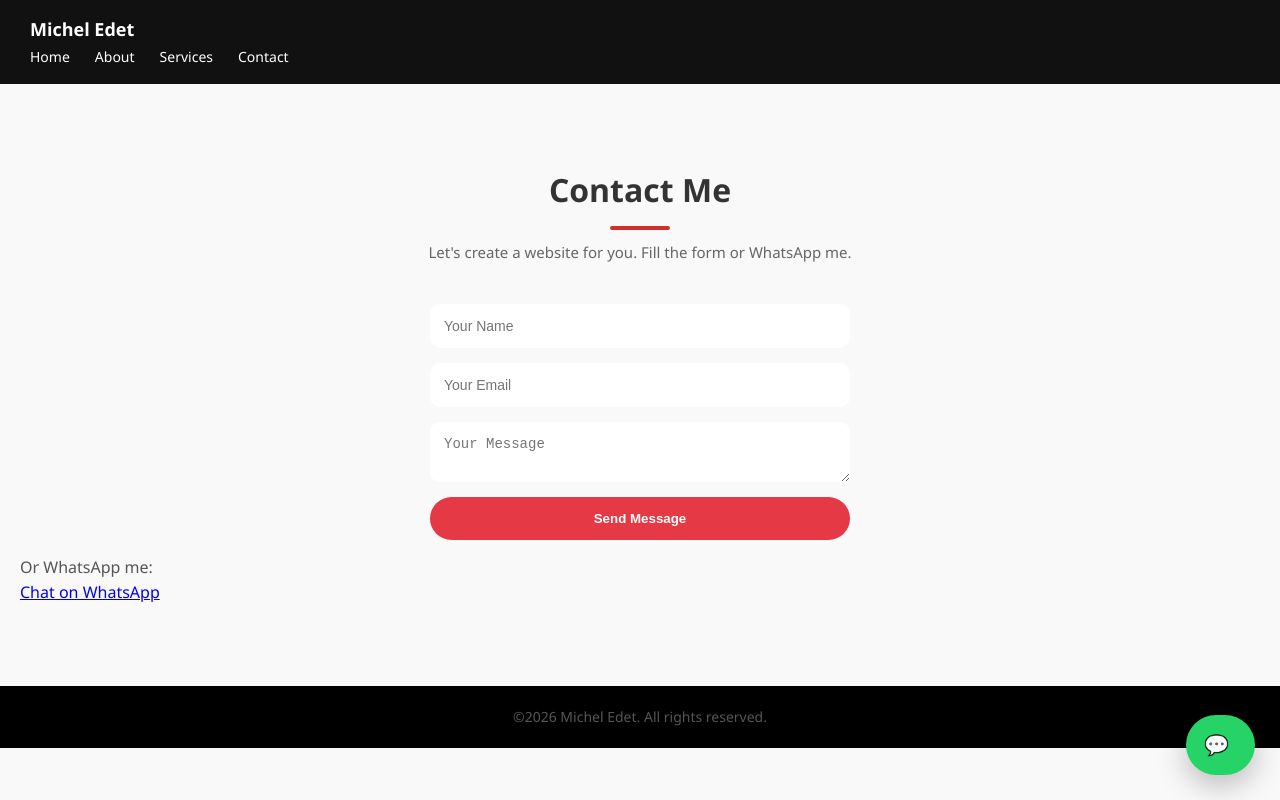
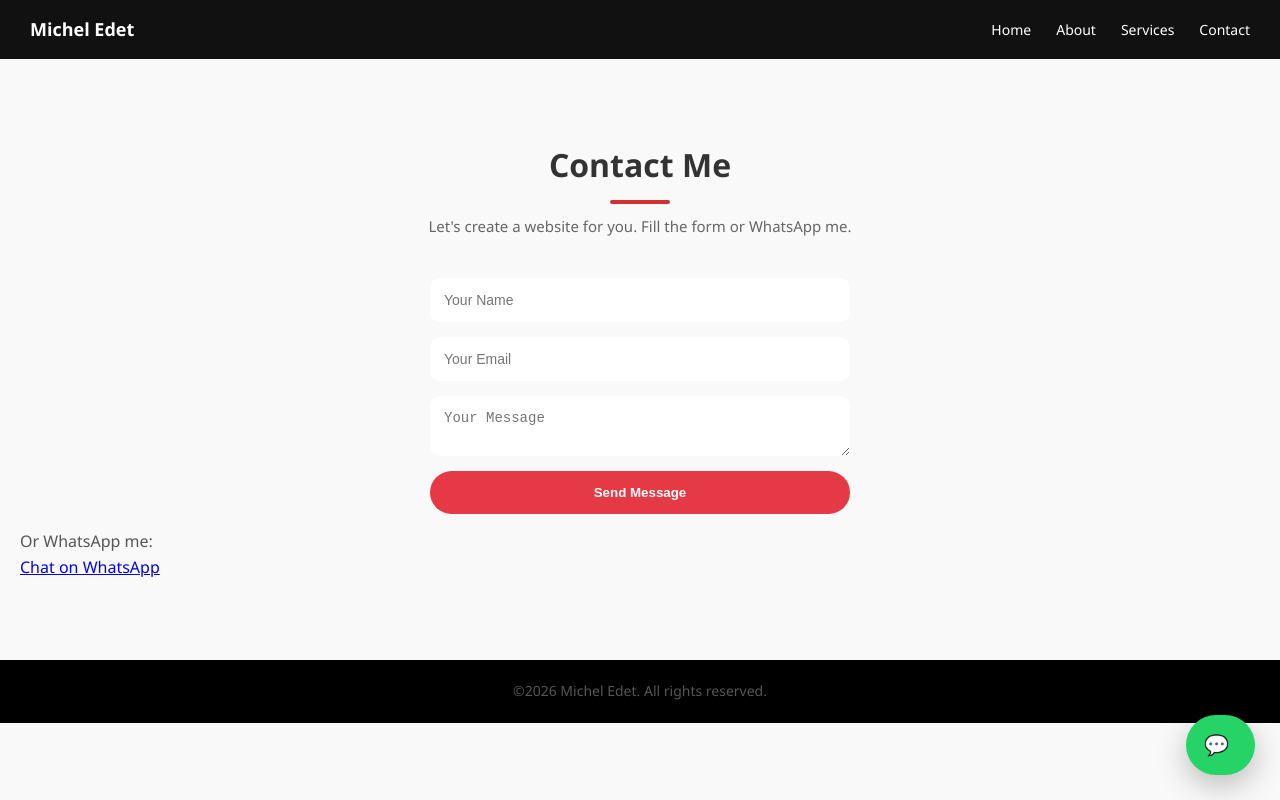
Before and after one commit to Mich-aB/portfolio-site, a plain HTML site: page contact.html in a window 1280 px wide. Drawn offline with Linux system fonts and the light colour scheme.

Commit message:
navbar changes

```diff
--- a/contact.html
+++ b/contact.html
@@ -9,9 +9,10 @@
     </head>
     <body>
 
-    <nav class="navbar">
-        <div class="nav-container">
-            <h1 class="logo">Michel Edet</h1>
+    <header class="navbar">
+
+  <div class="logo">Michel Edet</div>
+
   <div class="hamburger" id="hamburger">
     <span></span>
     <span></span>
@@ -24,7 +25,8 @@
     <li><a href="services.html">Services</a></li>
     <li><a href="contact.html">Contact</a></li>
   </ul>
-    </nav>
+
+</header>
 
    <section class="contact-section">
   <h2 class="section-title">Contact Me</h2>
```
Also changed, not shown: about.html (+3 -2 lines), services.html (+6 -4 lines). Lines whose indentation alone changed are shown as unchanged.
